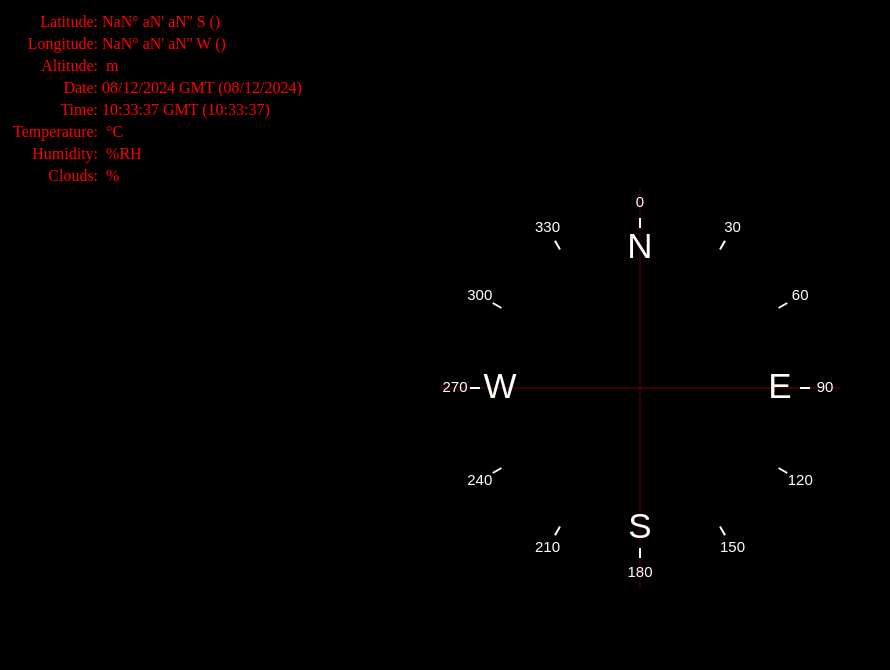
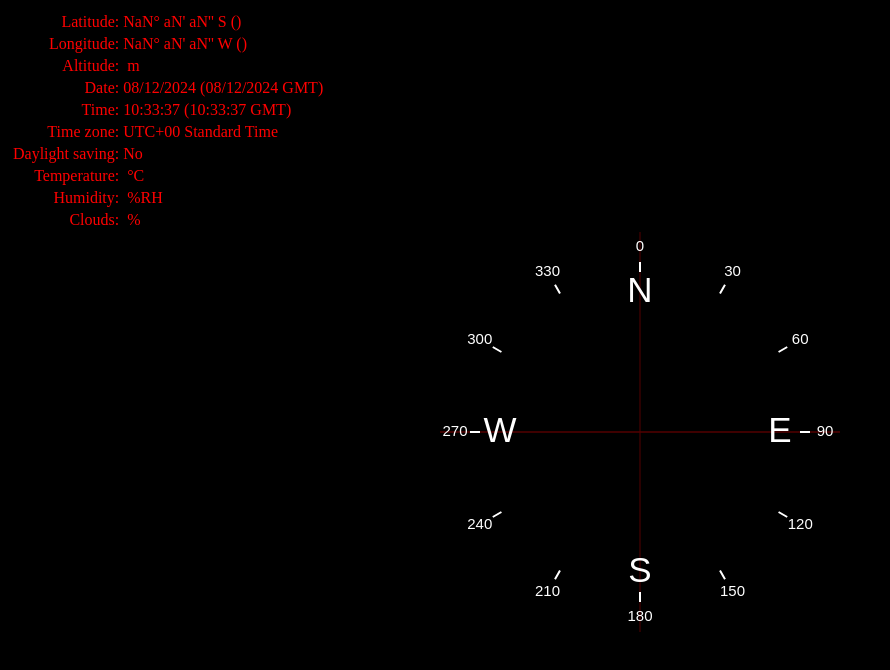
Before and after one commit to pawel-soja/AstroTool, a plain HTML site: page index.html in a window 1280 px wide. Shown: the whole page, without its empty margins (0-890 px from the left). Drawn offline with nearby package versions, Linux system fonts and the light colour scheme.

Commit message:
add Time zone, daylight saving

```diff
--- a/index.html
+++ b/index.html
@@ -5,6 +5,7 @@
     <link rel="manifest" href="manifest.json">
     <link rel="icon" type="image/png" href="icon-192.png">
     <script src="https://cdnjs.cloudflare.com/ajax/libs/angular.js/1.8.3/angular.min.js" integrity="sha512-KZmyTq3PLx9EZl0RHShHQuXtrvdJ+m35tuOiwlcZfs/rE7NZv29ygNA8SFCkMXTnYZQK2OX0Gm2qKGfvWEtRXA==" crossorigin="anonymous" referrerpolicy="no-referrer"></script>
+    <script src="https://cdnjs.cloudflare.com/ajax/libs/moment.js/2.30.1/moment.min.js"></script>
     <style>
     body {
         background-color: black;
@@ -50,11 +51,19 @@
     </tr>
     <tr>
         <td>Date:</td>
-        <td>{{ currentDate | date:'MM/dd/yyyy' : 'GMT'}} GMT ({{ currentDate | date:'MM/dd/yyyy'}})</td>
+        <td>{{ currentDate | date:'MM/dd/yyyy'}} ({{ currentDate | date:'MM/dd/yyyy' : 'GMT'}} GMT)</td>
     </tr>
     <tr>
         <td>Time:</td>
-        <td>{{ currentDate | date:'HH:mm:ss' : 'GMT'}} GMT ({{ currentDate | date:'HH:mm:ss'}})</td>
+        <td>{{ currentDate | date:'HH:mm:ss'}} ({{ currentDate | date:'HH:mm:ss' : 'GMT'}} GMT)</td>
+    </tr>
+    <tr>
+        <td>Time zone:</td>
+        <td>{{ timeZone }} Standard Time</td>
+    </tr>
+    <tr>
+        <td>Daylight saving:</td>
+        <td>{{ isDST ? 'Yes' : 'No'}}</td>
     </tr>
 
     <tr>
@@ -243,7 +252,11 @@ app.controller('controller', ['$scope', '$http', '$timeout', '$interval', functi
 
     function updateTime()
     {
-        $scope.currentDate = (new Date());
+        let utcOffset = moment("2019-11-01T07:00:00.000Z").utcOffset() / 60;
+        //$scope.currentDate = (new Date());
+        $scope.currentDate = moment().local().toDate();
+        $scope.isDST = moment().isDST();
+        $scope.timeZone = utcOffset >= 0 ? `UTC+${String(utcOffset).padStart(2, '0')}` : `UTC-${String(-utcOffset).padStart(2, '0')}`;
         $timeout(updateTime, 0.2 * 1000);
     }
 
```
